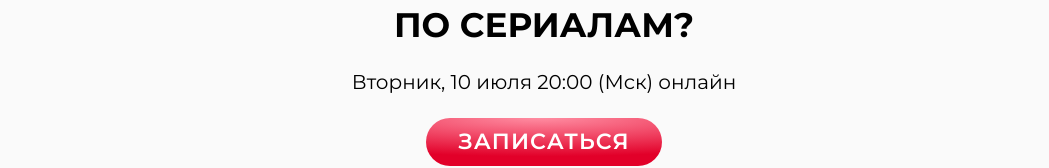
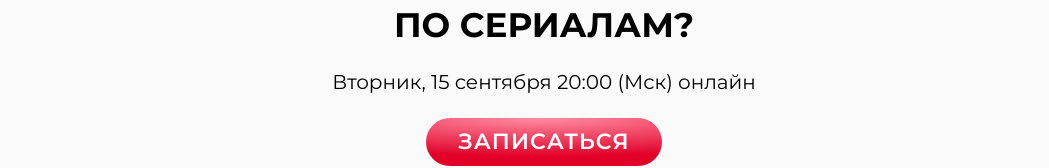
Before and after one commit to SergheiTibulschii/emir, a Preact app: page / in a window 1280 px wide. Shown: the part 2579-2747 px from the top of the page, without its empty margins (96-1145 px from the left). Built offline with nearby package versions, Linux system fonts and the light colour scheme.

Commit message:
change time 2

```diff
--- a/src/js/containers/Main.js
+++ b/src/js/containers/Main.js
@@ -36,7 +36,7 @@ export const Main = () => {
                                 Когда:
                             </div>
                             <div className="text-sm md:text-f1 lg:text-f2">
-                                Вторник, 10 июля <br />
+                                Вторник, 15 сентября <br />
                                 20:00 (Мск){' '}
                                 <br className="block md:hidden lg:block" />
                                 онлайн
--- a/src/js/containers/Summary.js
+++ b/src/js/containers/Summary.js
@@ -12,7 +12,7 @@ export const Summary = () => {
                     КАК ВЫУЧИТЬ АНГЛИЙСКИЙ <br /> ПО СЕРИАЛАМ?
                 </h1>
                 <p className="text-f2 mb-6">
-                    Вторник, 10 июля 20:00 (Мск) онлайн
+                    Вторник, 15 сентября 20:00 (Мск) онлайн
                 </p>
                 <SignupBtn />
             </div>
```
